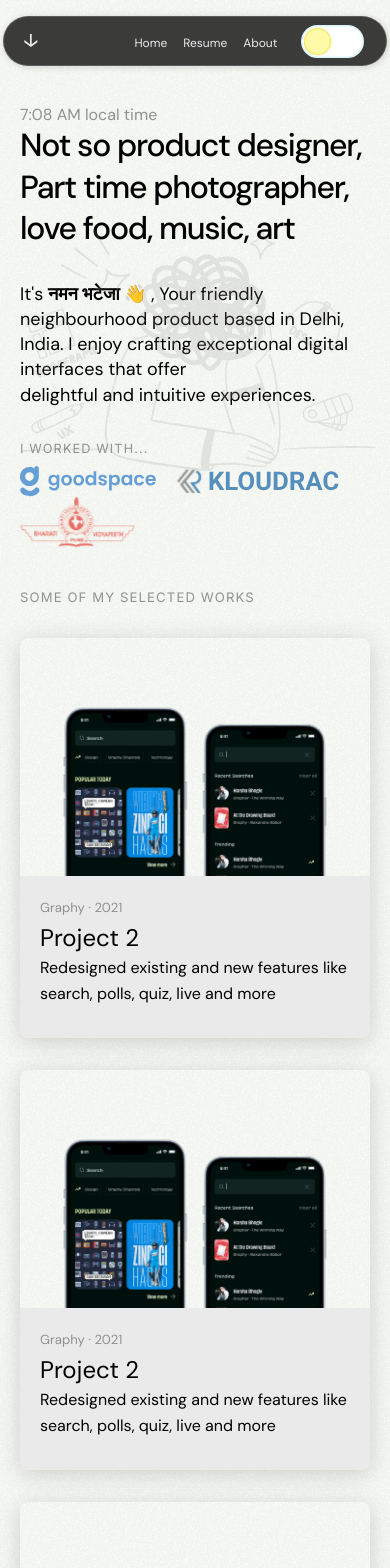
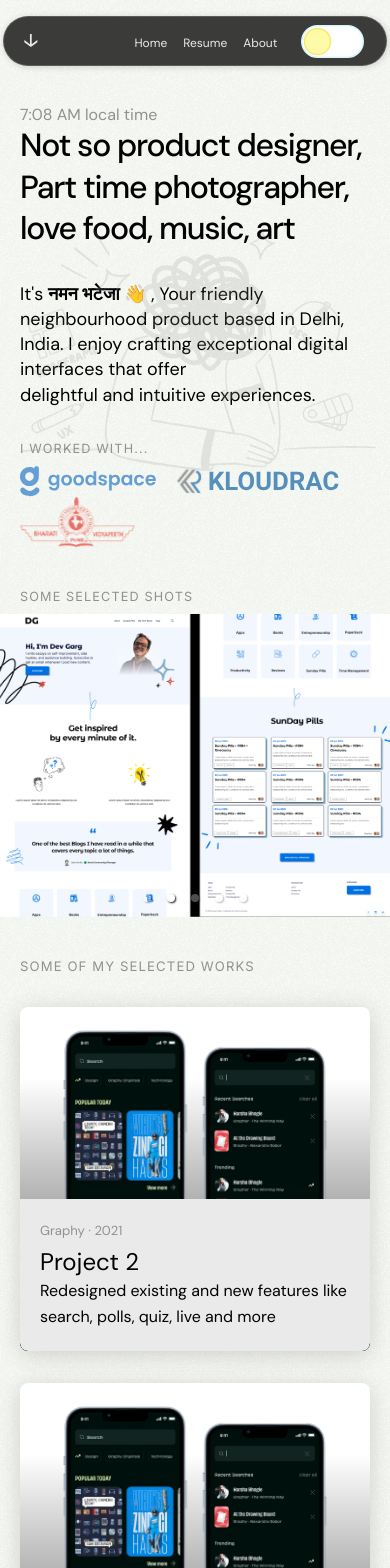
Before and after one commit to Dev771/NamanPortfolio, a React (Vite) app: page / in a window 390 px wide. Shown: the top 1568 px of the page. Built offline with nearby package versions, Linux system fonts and the light colour scheme; a web font is replaced by a local one.

Commit message:
mobile bento

```diff
--- a/src/App.jsx
+++ b/src/App.jsx
@@ -1,5 +1,4 @@
-import React from "react";
-import { BrowserRouter as Router, Routes, Route, Link } from "react-router-dom";
+import { BrowserRouter as Router, Routes, Route } from "react-router-dom";
 import Home from "./pages/Home/Home";
 import About from "./pages/About/About";
 import Navbar from "./components/Navbar/Navbar";
--- a/src/components/Card/Card.module.scss
+++ b/src/components/Card/Card.module.scss
@@ -21,9 +21,8 @@
   background: linear-gradient(180deg, rgba(0, 0, 0, 0.00) 0%, rgba(0, 0, 0, 0.00) 20.79%, rgba(0, 0, 0, 0.43) 70.41%, rgba(0, 0, 0, 0.91) 96.41%), #FFF;
 
   @media screen and (max-width:500px) {
-    height: 400px;
+    height: 100%;
     width: 100%;
-    background: none;
   }
 }
 
@@ -34,11 +33,9 @@
 }
 
 .footer {
-  max-width: 100%;
-  width: calc(100% - 32px);
-  padding: 20px 0px;
+  width: 100%;
+  padding: 20px 32px;
   gap: 24px;
-  padding-left: 32px;
   background-color: transparent;
   position: absolute;
   z-index: 9;
@@ -47,17 +44,21 @@
   align-items: center;
 
   @media screen and (max-width:500px) {
-    padding: 22px 20px;
+    padding: 0;
     position: unset;
     background-color: var(--nav-color);
     color: var(--text-color);
-    width: calc(100% - 40px);
+    width: 100%;
   }
 }
 
 .details {
   margin-bottom: 10px;
   color: #ffffff;
+  display: flex;
+  flex-direction: column;
+  align-items: start;
+  justify-content: center;
 
   .date {
     color: #FFF;
@@ -71,7 +72,6 @@
   }
 
   .title {
-    color: var(--text-color);
     font-family: "DM Sans";
     font-size: 27.891px;
     font-style: normal;
@@ -81,7 +81,6 @@
   }
 
   .description {
-    color: var(--text-color);
     font-family: "DM Sans";
     font-size: 16px;
     font-style: normal;
@@ -91,6 +90,9 @@
   }
 
   @media screen and (max-width:500px) {
+    padding: 22px 20px;
+    margin: 0;
+
     .date {
       color: #919191;
       font-size: 13.13px;
@@ -100,6 +102,7 @@
     }
 
     .title {
+      color: var(--text-color);
       font-size: 24px;
       font-style: normal;
       font-weight: 400;
@@ -107,6 +110,7 @@
     }
 
     .description {
+      color: var(--text-color);
       font-size: 16px;
       font-style: normal;
       font-weight: 400;
--- /dev/null
+++ b/src/components/MobileBento/MobileBento.jsx
@@ -0,0 +1,49 @@
+import React from 'react'
+import { Carousel } from 'react-responsive-carousel';
+
+// scss
+import styles from './MobileBento.module.scss';
+
+//img
+import carouselItem1 from '../../assets/Carousel/carousel1.png'
+import carouselItem2 from '../../assets/Carousel/carousel2.png'
+import carouselItem3 from '../../assets/Carousel/carousel3.png'
+import carouselItem4 from '../../assets/Carousel/carousel4.png'
+import carouselItem5 from '../../assets/Carousel/carousel5.png'
+
+
+const MobileBento = () => {
+  return (
+    <div className={styles.container}>
+      <Carousel
+        infiniteLoop
+        autoPlay
+        interval={5000}
+        showThumbs={false}
+        showArrows={false}
+        showStatus={false}
+        emulateTouch
+        centerSlidePercentage={120}
+        centerMode
+      >
+        <div className={styles.carouselItem}>
+          <img src={carouselItem1} alt="" />
+        </div>
+        <div className={styles.carouselItem}>
+          <img src={carouselItem2} alt="" />
+        </div>
+        <div className={styles.carouselItem}>
+          <img src={carouselItem3} alt="" />
+        </div>
+        <div className={styles.carouselItem}>
+          <img src={carouselItem4} alt="" />
+        </div>
+        <div className={styles.carouselItem}>
+          <img src={carouselItem5} alt="" />
+        </div>
+      </Carousel>
+    </div>
+  )
+}
+
+export default MobileBento
--- /dev/null
+++ b/src/components/MobileBento/MobileBento.module.scss
@@ -0,0 +1,12 @@
+.container {
+  display: none;
+
+  .carouselItem {
+    margin: 0px 16px;
+
+  }
+
+  @media screen and (max-width:500px) {
+    display: flex;
+  }
+}
--- a/src/pages/Home/HeroSection.module.scss
+++ b/src/pages/Home/HeroSection.module.scss
@@ -291,6 +291,26 @@
   }
 }
 
+.mobileBento {
+  display: flex;
+  flex-direction: column;
+  gap: 8px;
+  padding: 20px 0;
+  .title {
+    padding: 0 20px;
+    color: #919191;
+    text-align: left;
+    font-family: Inter;
+    font-size: 12.688px;
+    font-style: normal;
+    font-weight: 500;
+    line-height: 18.2px;
+    /* 143.448% */
+    letter-spacing: 1.12px;
+    text-transform: uppercase;
+  }
+}
+
 .playlist {
   display: flex;
   flex-direction: column;
--- a/src/pages/Home/Home.jsx
+++ b/src/pages/Home/Home.jsx
@@ -23,6 +23,7 @@
 import cup from '../../assets/Stickers/cup.png'
 import Stickers from '../../components/Stickers/Stickers';
 import MusicCard from '../../components/MusicCard/MusicCard';
+import MobileBento from '../../components/MobileBento/MobileBento';
 
 const cardData = [
   {
@@ -82,6 +83,11 @@
       </section>
 
       <Bento />
+
+      <div className={styles.mobileBento}>
+        <h3 className={styles.title}>Some selected shots</h3>
+        <MobileBento />
+      </div>
 
       <section className={styles.projectSection}>
         <div className={styles.sticker}>
```
